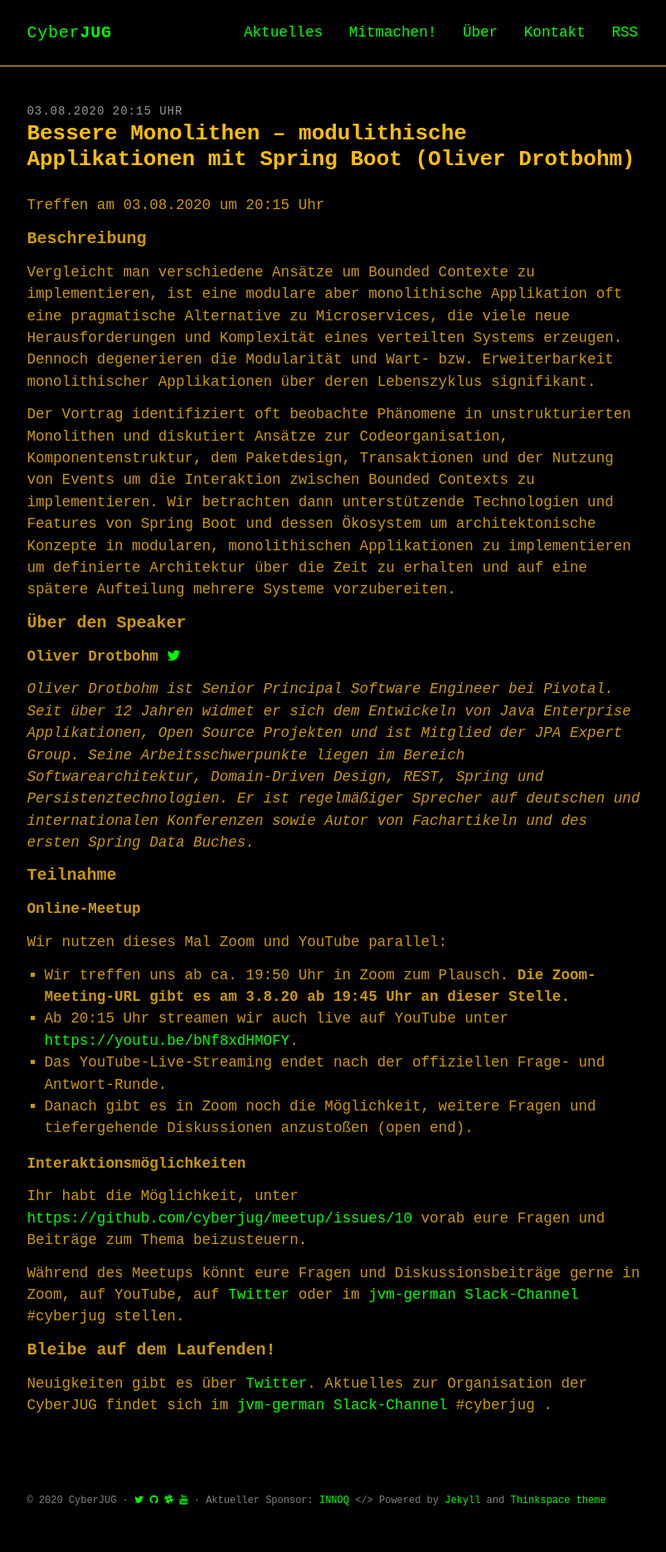
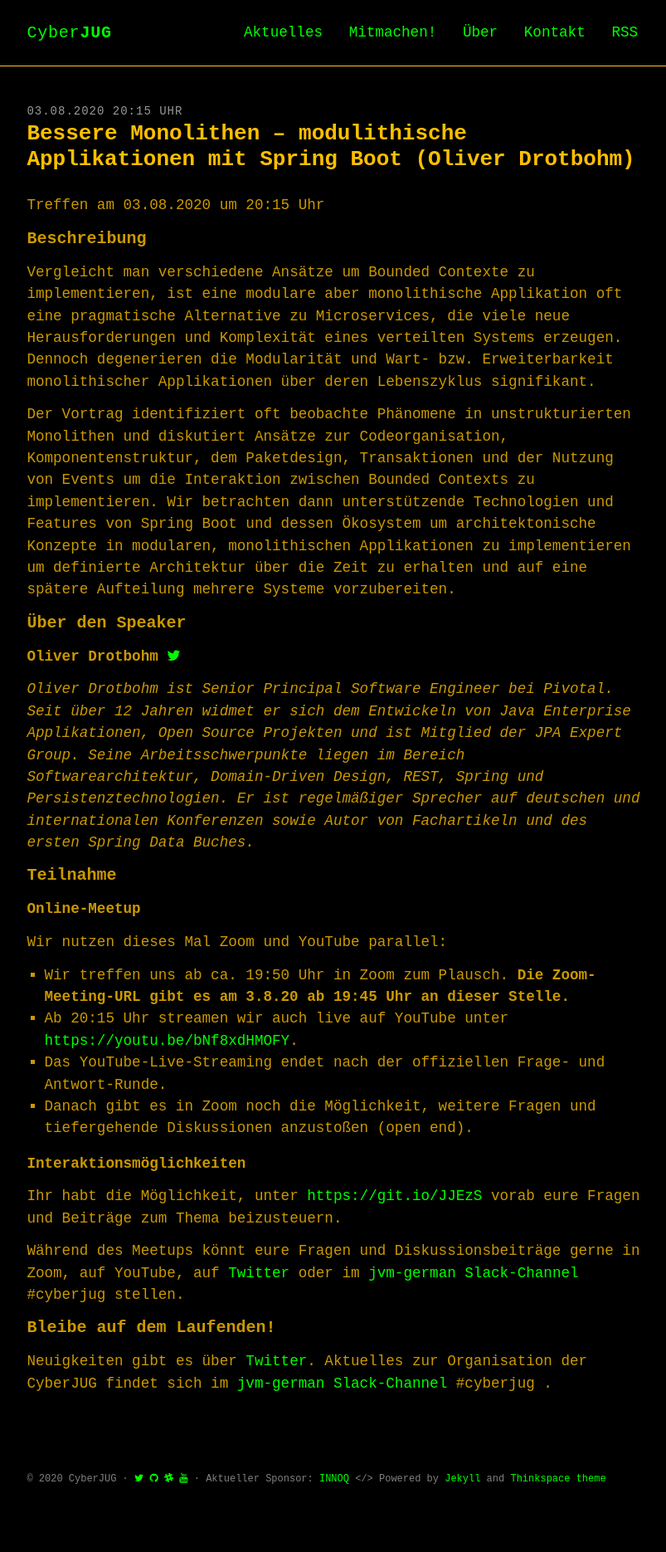
Before and after one commit to cyberjug/website, a Jekyll site: the page built from docs/_upcoming/2020-08-03-bessere_monolithen.md, in a window 1280 px wide. Shown: the whole page at 83% size, without its empty margins (234-1037 px from the left). Built offline with Jekyll 4.4.1, drawn with Linux system fonts in a browser that asks for light colours; some web fonts are replaced; after the commit the page ends 1843 px from its top, so only the background shows below that; some of the changed lines change nothing that is shown.

Commit message:
shorten url

```diff
--- a/docs/_upcoming/2020-08-03-bessere_monolithen.md
+++ b/docs/_upcoming/2020-08-03-bessere_monolithen.md
@@ -36,7 +36,7 @@ Wir nutzen dieses Mal Zoom und YouTube parallel:
 
 **Interaktionsmöglichkeiten**
 
-Ihr habt die Möglichkeit, unter <https://github.com/cyberjug/meetup/issues/10> vorab eure Fragen und Beiträge zum Thema beizusteuern.
+Ihr habt die Möglichkeit, unter <https://git.io/JJEzS> vorab eure Fragen und Beiträge zum Thema beizusteuern.
 
 Während des Meetups könnt eure Fragen und Diskussionsbeiträge gerne in Zoom, auf YouTube, auf [Twitter](https://twitter.com/cyberjug) oder im [jvm-german Slack-Channel](https://slackin-jvm-german.herokuapp.com/) #cyberjug stellen.
 
```
